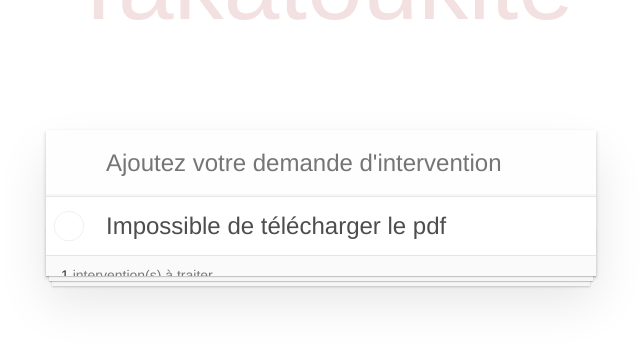
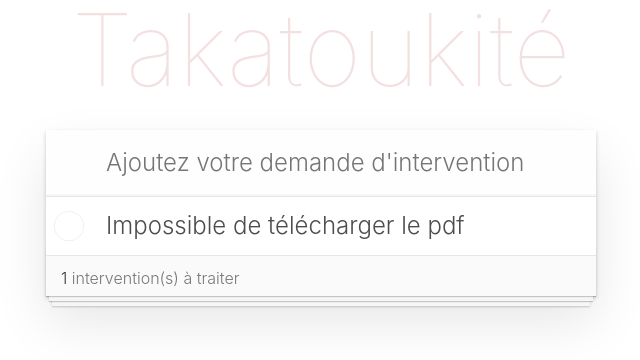
Before and after one commit to yasmineBouslimani/Takatoukite, a Vue app: page / in a window 1280 px wide. Shown: the top 360 px of the page, without its empty margins (319-959 px from the left). Built offline with nearby package versions, Linux system fonts and the light colour scheme.

Commit message:
Fix intervention.css and bulma.css conflicts

```diff
--- a/src/components/interventions.css
+++ b/src/components/interventions.css
@@ -1,6 +1,4 @@
 body {
-    font: 14px 'Helvetica Neue', Helvetica, Arial, sans-serif;
-    line-height: 1.4em;
     background: #f5f5f5;
     color: #4d4d4d;
     min-width: 230px;
@@ -9,6 +7,14 @@
     font-weight: 300;
 }
 
+html {
+    box-sizing: initial;
+    margin :0;
+    padding: 0;
+}
+.container-flex {
+    display: flex;
+}
 .interventionsapp {
     background: #fff;
     margin: 130px 0 40px 0;
@@ -20,7 +26,7 @@
 .interventionsapp input::-moz-placeholder {
     font-style: italic;
     font-weight: 300;
-    color: #e6e6e6;
+    color: darkgrey;
 }
 
 .interventionsapp h1 {
@@ -209,6 +215,9 @@
 .interventions-count strong {
     font-weight: 300;
 }
+.interventions-details strong {
+    font-weight: 100;
+}
 
 .filters {
     margin: 0;
```
